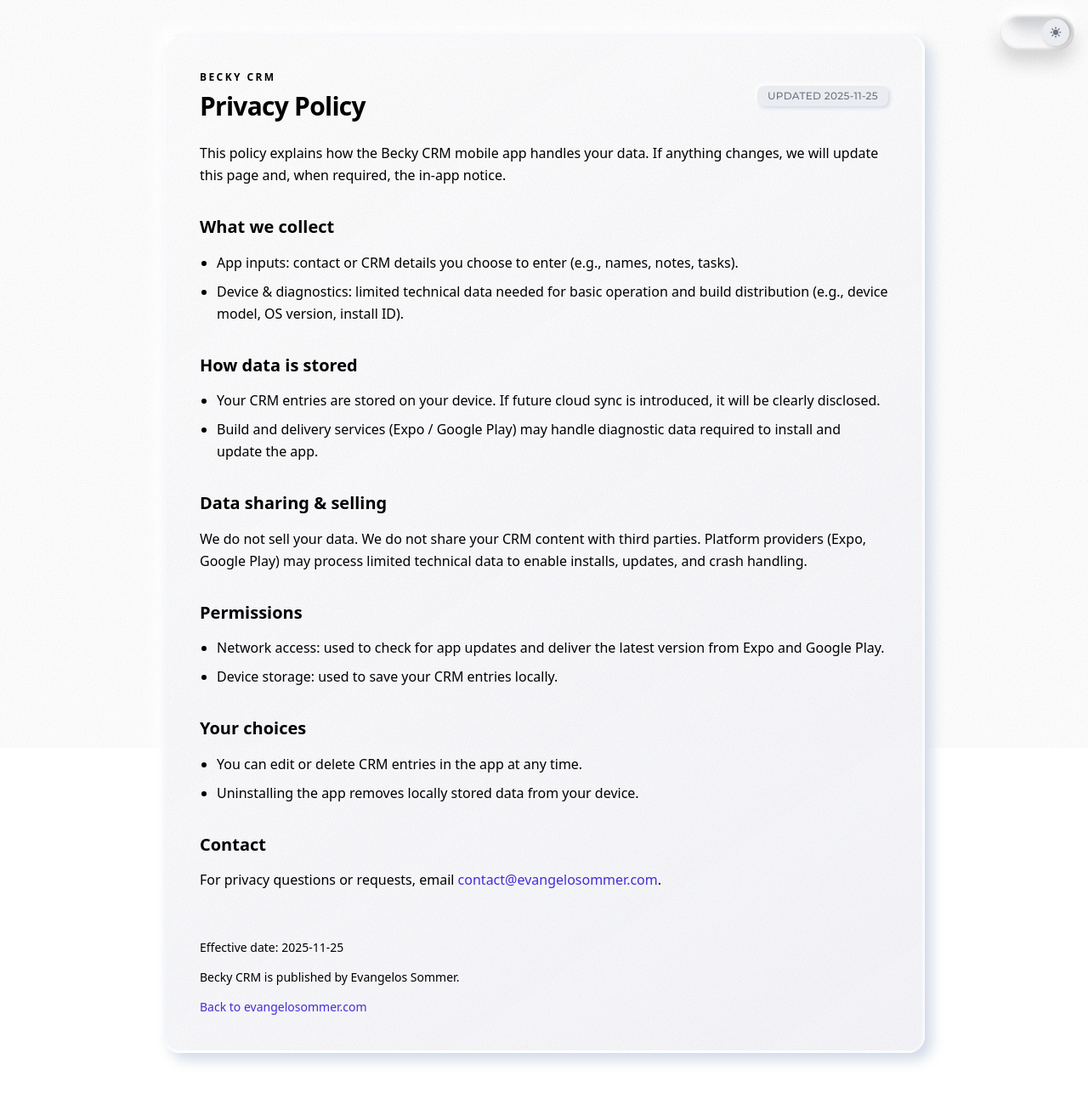
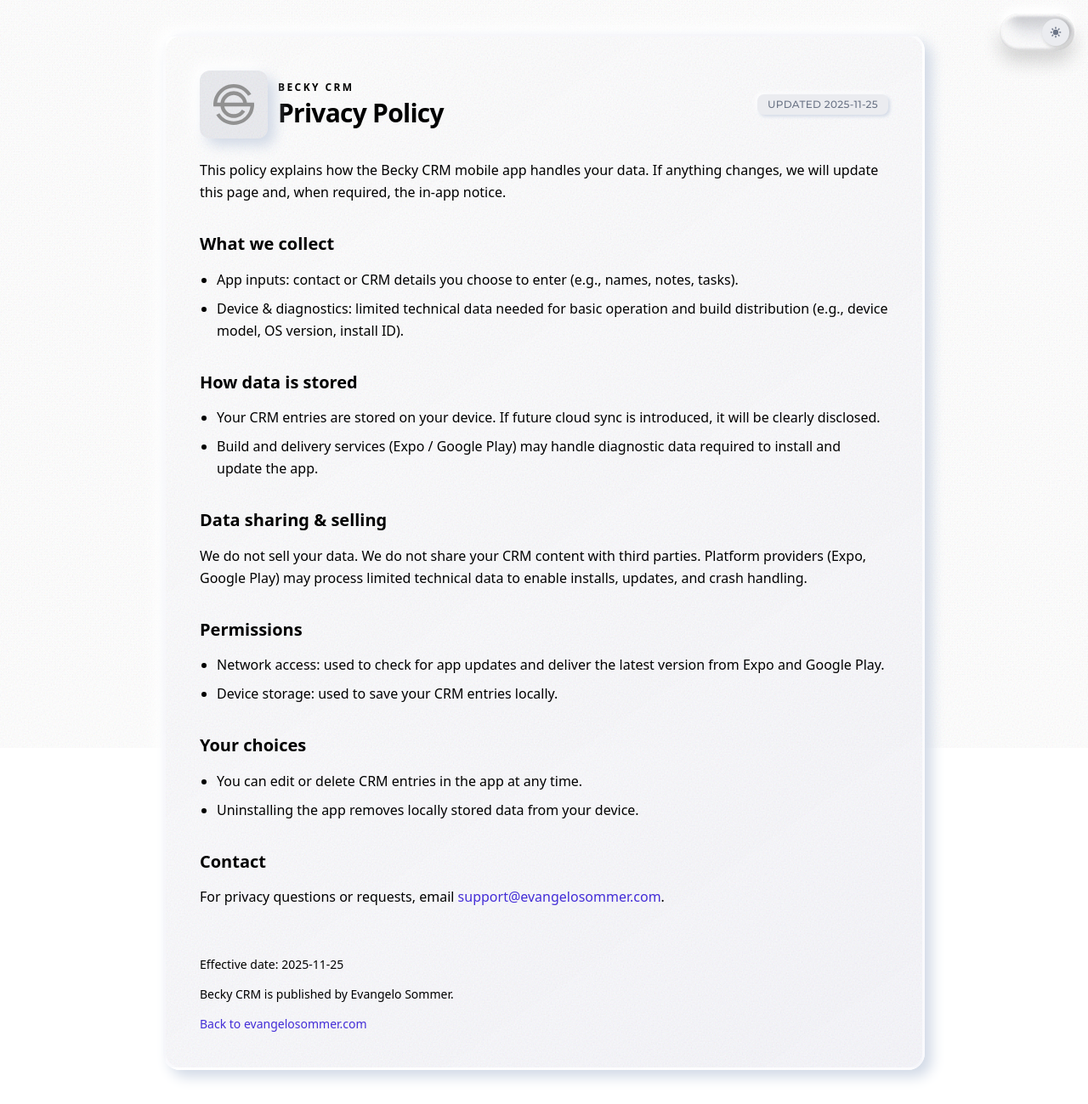
Before and after one commit to epsommer/evangelo-sommer, a Next.js app: page /privacy/becky-crm in a window 1280 px wide. Shown: the whole page at 85% size. Built offline with nearby package versions, Linux system fonts and the light colour scheme; a web font is replaced by a local one.

Commit message:
feat: Add logo and update contact information for privacy/becky-crm
• - Added ES monogram logo to the Becky CRM privacy page header; clicking it links back to evangelosommer.com.
  - Updated contact email to support@evangelosommer.com.
  - Updated publisher name to Evangelo Sommer

```diff
--- a/src/app/privacy/becky-crm/PrivacyPolicyClient.tsx
+++ b/src/app/privacy/becky-crm/PrivacyPolicyClient.tsx
@@ -58,11 +58,22 @@
         }}
       >
         <div className="flex items-center justify-between mb-6">
-          <div>
-            <p className="text-xs font-semibold tracking-[0.2em] uppercase text-muted-foreground">Becky CRM</p>
-            <h1 className="mt-2 text-3xl sm:text-4xl font-bold tracking-tight text-foreground">
-              Privacy Policy
-            </h1>
+          <div className="flex items-center gap-3">
+            <Link href="/" className={`neomorphic-logo ${isDark ? "dark-mode" : ""}`} aria-label="Back to evangelosommer.com">
+              <div className="relative w-12 h-12">
+                <img
+                  src="/EvangeloSommer-ES-Monogram.svg"
+                  alt="ES Monogram"
+                  className="object-contain w-full h-full"
+                />
+              </div>
+            </Link>
+            <div>
+              <p className="text-xs font-semibold tracking-[0.2em] uppercase text-muted-foreground">Becky CRM</p>
+              <h1 className="mt-1 text-3xl sm:text-4xl font-bold tracking-tight text-foreground">
+                Privacy Policy
+              </h1>
+            </div>
           </div>
           <div className="neo-badge px-3 py-1 text-xs uppercase tracking-wide">
             Updated {new Date().toISOString().slice(0, 10)}
@@ -129,15 +140,15 @@
             <h2 className="text-xl font-semibold text-foreground">Contact</h2>
             <p className="text-muted-foreground">
               For privacy questions or requests, email{" "}
-              <a className="font-medium text-indigo-700 hover:text-indigo-800" href="mailto:contact@evangelosommer.com">
-                contact@evangelosommer.com
+              <a className="font-medium text-indigo-700 hover:text-indigo-800" href="mailto:support@evangelosommer.com">
+                support@evangelosommer.com
               </a>.
             </p>
           </section>
 
           <section className="space-y-3 border-t border-foreground/10 pt-6">
             <p className="text-sm text-muted-foreground">Effective date: {new Date().toISOString().slice(0, 10)}</p>
-            <p className="text-sm text-muted-foreground">Becky CRM is published by Evangelos Sommer.</p>
+            <p className="text-sm text-muted-foreground">Becky CRM is published by Evangelo Sommer.</p>
             <div className="text-sm">
               <Link className="text-indigo-700 hover:text-indigo-800" href="/">
                 Back to evangelosommer.com
```
